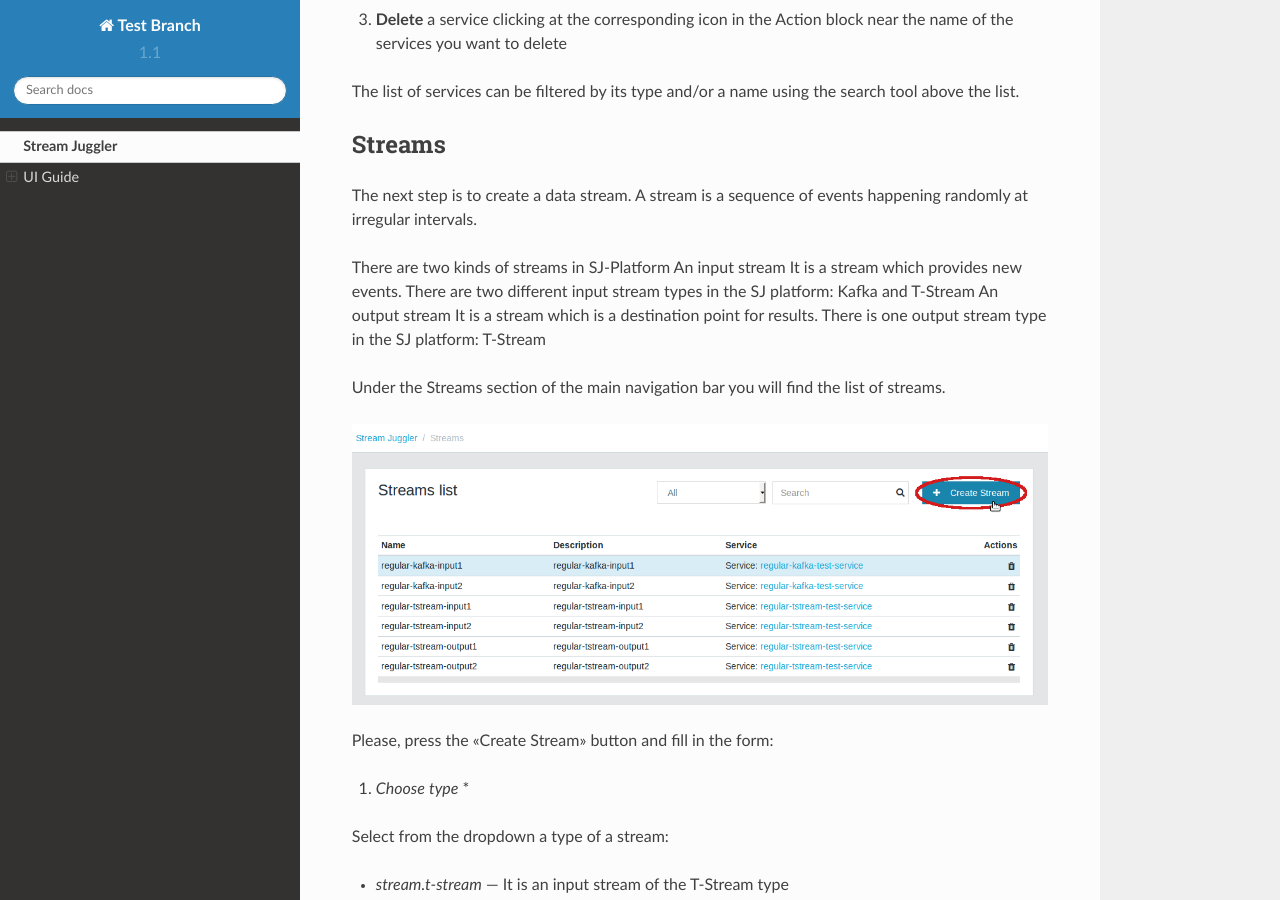
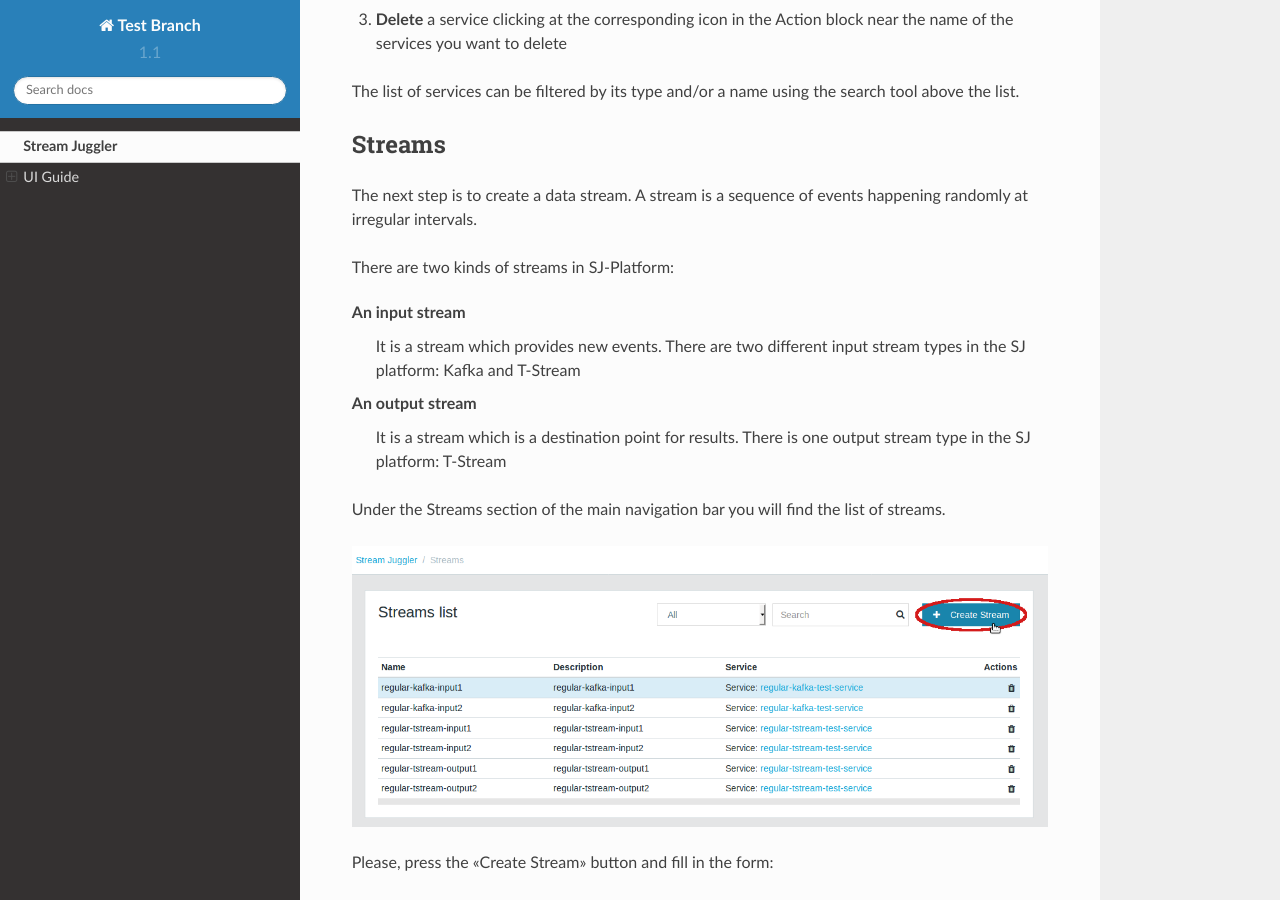
Before and after one commit to bwsw/sj-platform, a Sphinx documentation site: the page built from SJDocs/source/SJ_UI_Guide.rst, in a window 1280 px wide and 900 px high, scrolled down 7386 px. Built offline with Sphinx 7.4.7 and the Read the Docs theme 2.0.0, drawn with Linux system fonts in a browser that asks for light colours; formulas are drawn with MathJax 3; pages that are not in the unit, such as notebooks, are missing from menus.

```diff
--- a/SJDocs/source/SJ_UI_Guide.rst
+++ b/SJDocs/source/SJ_UI_Guide.rst
@@ -239,9 +239,13 @@ Streams
 
 The next step is to create a data stream. A stream is a sequence of events happening randomly at irregular intervals.
 
-There are two kinds of streams in SJ-Platform
-An input stream It is a stream which provides new events. There are two different input stream types in the SJ platform: Kafka and T-Stream
-An output stream It is a stream which is a destination point for results. There is one output stream type in the SJ platform: T-Stream
+There are two kinds of streams in SJ-Platform:
+
+An input stream
+      It is a stream which provides new events. There are two different input stream types in the SJ platform: Kafka and T-Stream
+
+An output stream
+           It is a stream which is a destination point for results. There is one output stream type in the SJ platform: T-Stream
 
 Under the Streams section of the main navigation bar you will find the list of streams.
 
```
